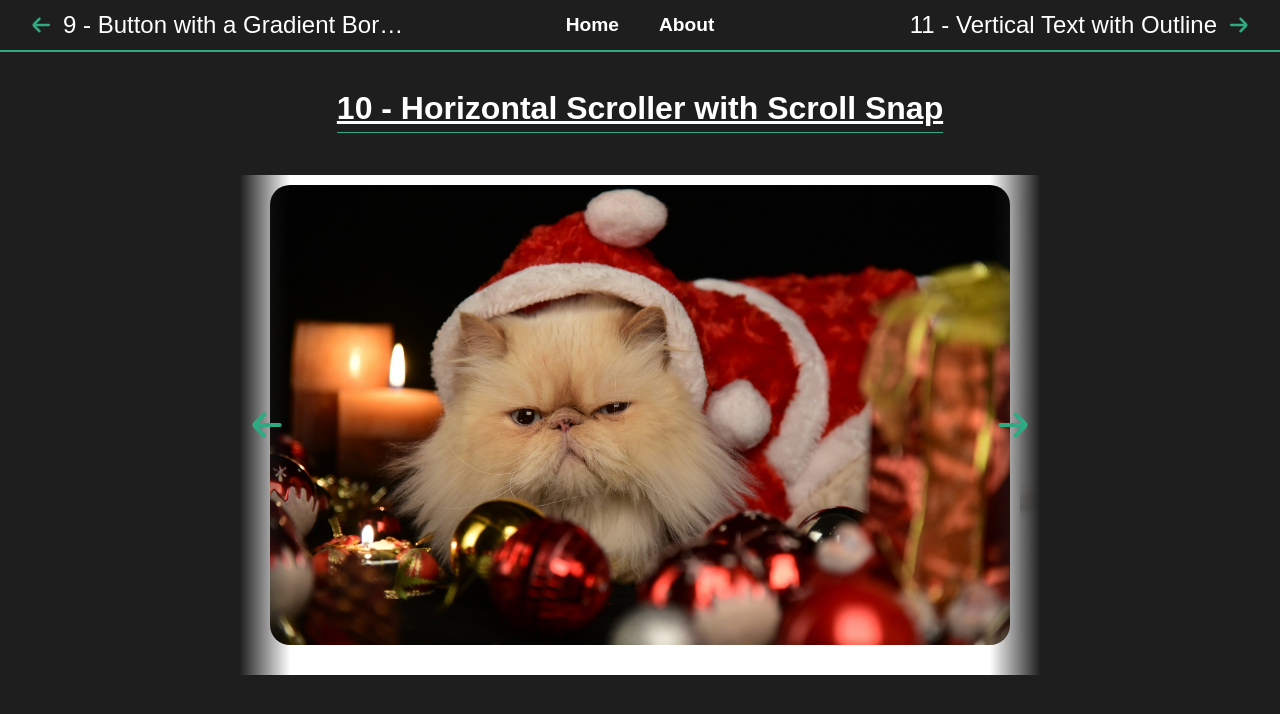
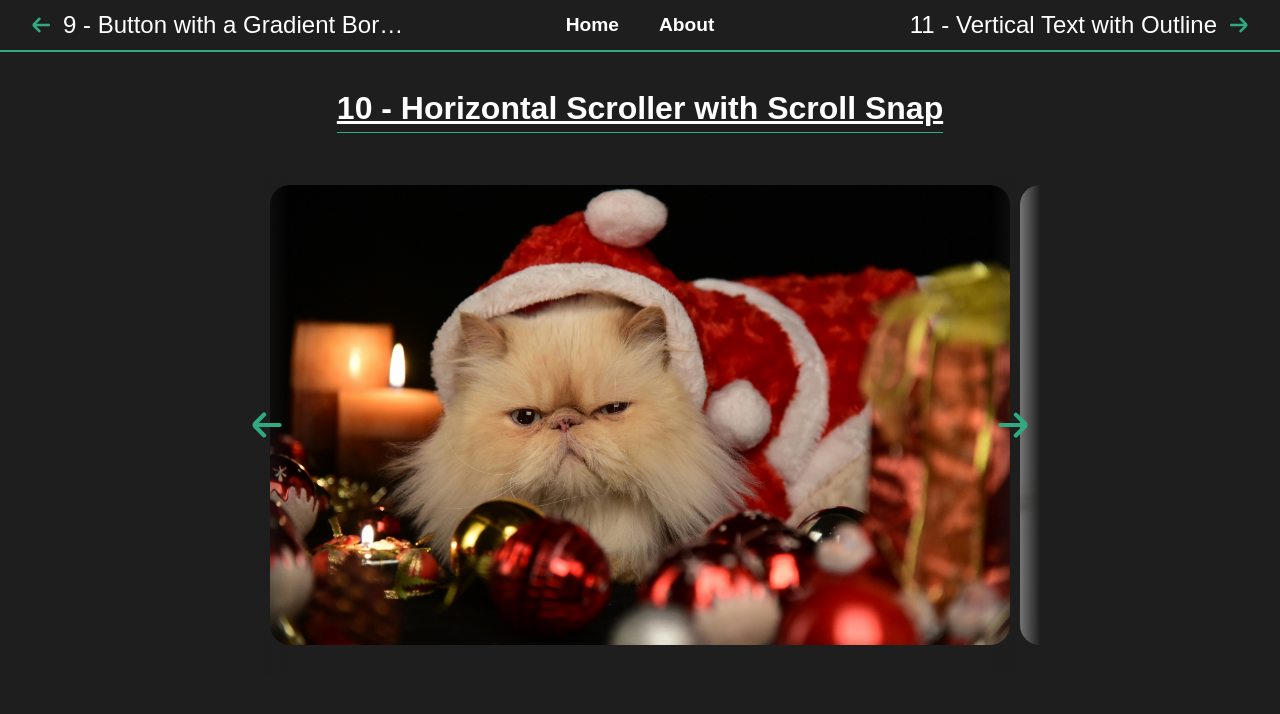
Before and after one commit to Zuhaitz/advent-css-2024, a Vue app: page /challenge10 in a window 1280 px wide. Shown: the top 714 px of the page. Built offline with nearby package versions, Linux system fonts and the light colour scheme; a web font is replaced by a local one.

Commit message:
changed carousel background color

```diff
--- a/src/views/Challenge10View.vue
+++ b/src/views/Challenge10View.vue
@@ -71,7 +71,7 @@
       position: relative;
       overflow: hidden;
 
-      background-color: white;
+      background-color: #1e1e1e;
       timeline-scope: --scroll-timeline;
 
       &__images {
```
